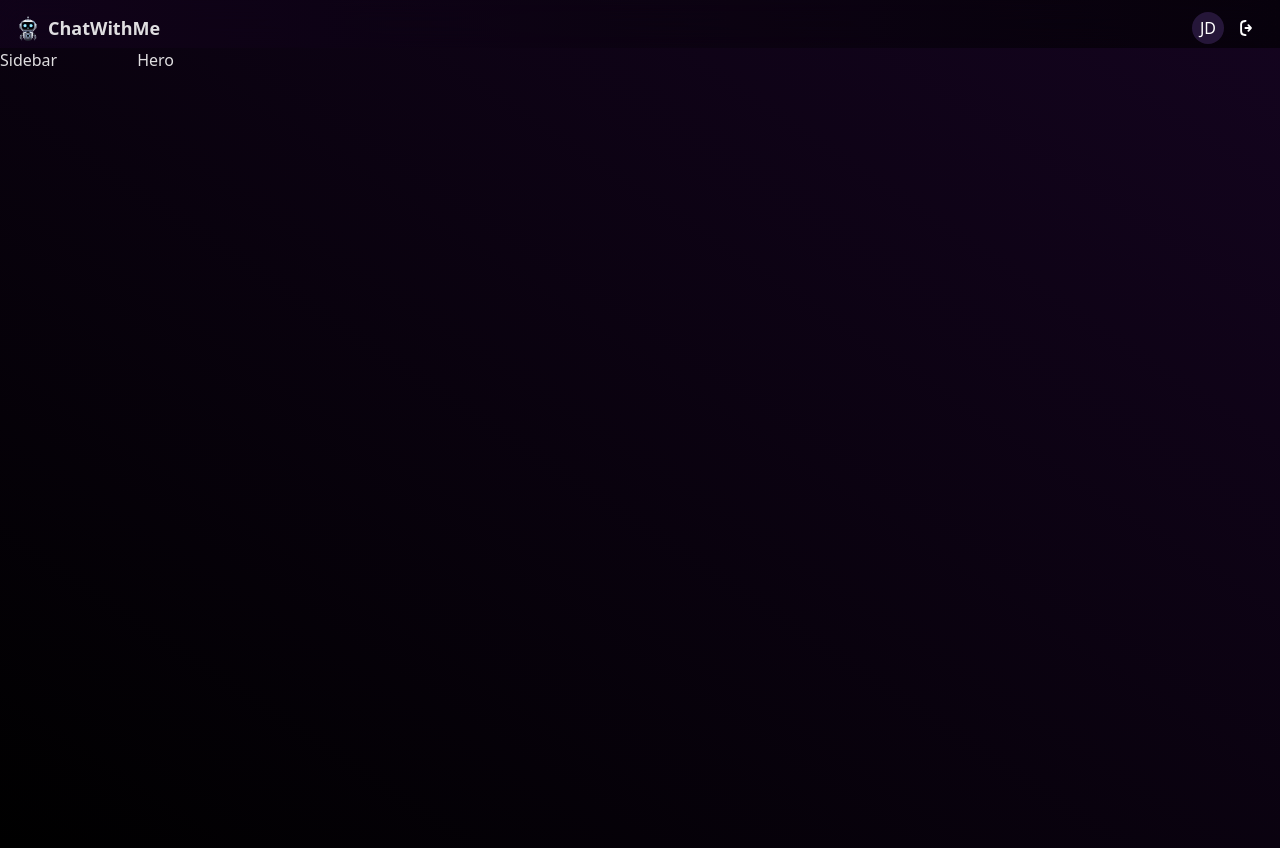
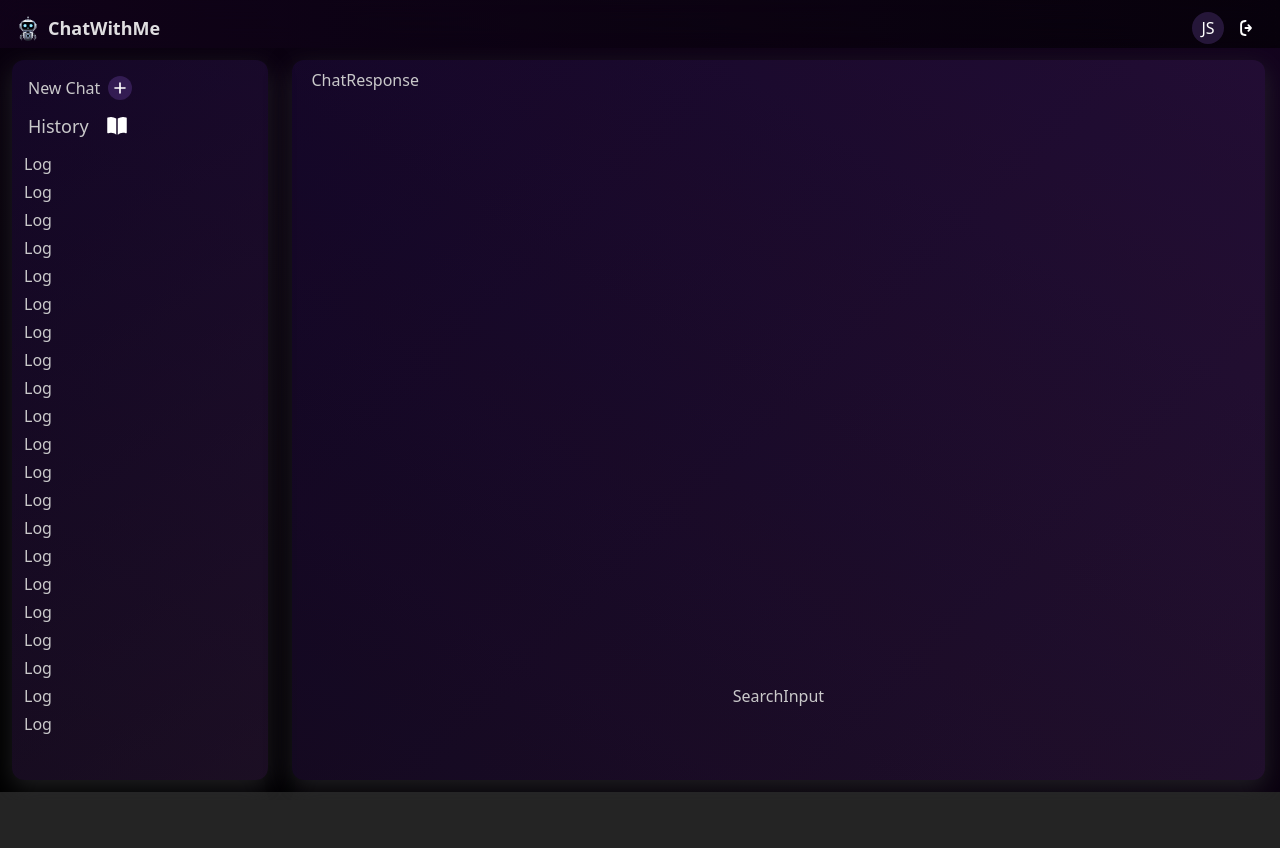
Before and after one commit to shiva0022/chat-bot, a React (Vite) app in the folder Frontend/: page / in a window 1280 px wide. After the commit the page ends 800 px from the top, so only its background shows below. Built offline with nearby package versions, Linux system fonts and the light colour scheme.

Commit message:
side bar and hero added

```diff
--- a/Frontend/package.json
+++ b/Frontend/package.json
@@ -10,6 +10,7 @@
     "preview": "vite preview"
   },
   "dependencies": {
+    "@heroicons/react": "^2.2.0",
     "@tailwindcss/vite": "^4.1.8",
     "react": "^19.1.0",
     "react-dom": "^19.1.0",
--- a/Frontend/src/components/Account.jsx
+++ b/Frontend/src/components/Account.jsx
@@ -3,8 +3,8 @@ import React from 'react';
 const Account = () => {
     // Mock user data - replace with actual user data from your auth system
     const user = {
-        firstName: "John",
-        lastName: "Doe"
+        firstName: "Jakka",
+        lastName: "Shiva"
     };
 
     const getInitials = (firstName, lastName) => {
@@ -13,7 +13,7 @@ const Account = () => {
 
     return (
         <div className="flex items-center mr-4 gap-4">
-            <div className="w-8 h-8 flex items-center justify-center bg-[#a970ff]/20 backdrop-blur-sm border-0 text-white rounded-full hover:border-violet-500 hover:shadow-[0_0_8px_#a855f7] transition duration-200">
+            <div className="w-8 h-8 flex items-center justify-center bg-[#a970ff]/20 backdrop-blur-sm border-0 text-white rounded-full hover:border-violet-500 hover:shadow-[0_0_8px_#a855f7] transition duration-200 cursor-pointer">
                 {getInitials(user.firstName, user.lastName)}
             </div>
             <button
--- a/Frontend/src/components/AuthButtons.jsx
+++ b/Frontend/src/components/AuthButtons.jsx
@@ -1,12 +1,16 @@
-import React from 'react';
+import React from "react";
 
 const AuthButtons = () => {
-    return (
-        <div className="mr-2 flex gap-[10px] auth-buttons">
-            <button type="button">Login</button>
-            <button type="button">SignUp</button>
-        </div>
-    );
-}
+  return (
+    <div className="mr-2 flex gap-[10px] auth-buttons">
+      <button type="button" onClick={() => alert("redirect to login")}>
+        Login
+      </button>
+      <button type="button" onClick={() => alert("redirect to register")}>
+        SignUp
+      </button>
+    </div>
+  );
+};
 
 export default AuthButtons;
--- /dev/null
+++ b/Frontend/src/components/ChatResponse.jsx
@@ -0,0 +1,9 @@
+import React from 'react';
+
+const ChatResponse = () => {
+  return (
+    <div>ChatResponse</div>
+  )
+}
+
+export default ChatResponse;
--- a/Frontend/src/components/Hero.jsx
+++ b/Frontend/src/components/Hero.jsx
@@ -1,8 +1,17 @@
 import React from 'react';
+import ChatResponse from './ChatResponse';
+import SearchInput from './SearchInput';
 
 const Hero = () => {
     return (
-    <div>Hero</div>
+      <div className="m-3 h-[90vh] w-[76vw] flex flex-col items-center rounded-[8px] hero">
+        <div className="chat-response w-[96%] h-[76vh] my-2">
+          <ChatResponse />
+        </div>
+        <div className="search-input">
+          <SearchInput />
+        </div>
+      </div>
     );
 }
 
--- /dev/null
+++ b/Frontend/src/components/Log.jsx
@@ -0,0 +1,11 @@
+import React from 'react';
+
+const Log = () => {
+  return (
+    <div className="cursor-pointer" onClick={() => alert("loadPreviousChat")}>
+      Log
+    </div>
+  );
+}
+
+export default Log;
--- /dev/null
+++ b/Frontend/src/components/SearchInput.jsx
@@ -0,0 +1,9 @@
+import React from 'react';
+
+const SearchInput = () => {
+  return (
+    <div>SearchInput</div>
+  );
+}
+
+export default SearchInput;
--- a/Frontend/src/components/Sidebar.jsx
+++ b/Frontend/src/components/Sidebar.jsx
@@ -1,9 +1,33 @@
-import React from 'react';
+import React from "react";
+import Log from "./Log";
+import { PlusIcon } from "@heroicons/react/24/outline";
+import { BookOpenIcon } from "@heroicons/react/24/solid";
 
 const Sidebar = () => {
-    return (
-        <div className="h-screen">Sidebar</div>
-    );
-}
+  return (
+    <div className="m-3 h-[90vh] w-[20vw] rounded-[8px] sidebar">
+      <div className="flex gap-2 mx-4 mt-4">
+        <h1 className="text-base">New Chat</h1>
+        <button
+          className="cursor-pointer rounded-full bg-[#a970ff]/20 w-6 h-6 flex items-center justify-center"
+          type="button"
+          onClick={() => alert("new Chat")}
+        >
+          <PlusIcon className="w-4 h-4 text-white" strokeWidth={2.5} />
+        </button>
+      </div>
+      <div className="flex gap-2 my-1 mx-2 mb-0 items-center">
+        <h1 className="text-lg m-2">History</h1>
+        <BookOpenIcon className="w-6 h-6 text-white" strokeWidth={2.5} />
+      </div>
+      <div className="h-[74vh] flex flex-col items-start mx-2 p-1 gap-1 logs">
+        {/* design later */}
+        {Array.from({ length: 25 }).map((_, i) => (
+          <Log key={i}  />
+        ))}
+      </div>
+    </div>
+  );
+};
 
 export default Sidebar;
--- a/Frontend/src/index.css
+++ b/Frontend/src/index.css
@@ -59,7 +59,7 @@ header {
   font-size: 12px;
   font-weight: 500;
   white-space: nowrap;
-  top: 100%;
+  top: 30%;
   left: 50%;
   transform: translate(-50%, 10px);
   margin-top: 8px;
@@ -73,6 +73,56 @@ header {
   animation: slideUpFadeIn 300ms ease forwards;
 }
 
+.sidebar {
+  background: linear-gradient(
+    135deg,
+    rgba(45, 18, 95, 0.3) 0%,
+    rgba(87, 47, 110, 0.3) 100%
+  );
+  box-shadow: 0 8px 24px rgba(44, 44, 47, 0.669);
+  border-radius: 12px;
+  color: rgba(210, 210, 210, 0.958);
+}
+
+.logs {
+  overflow-y: scroll;
+}
+
+.logs::-webkit-scrollbar {
+  width: 0px;
+  opacity: 0%;
+  transition: all 300ms ease-in-out;
+}
+
+.logs::-webkit-scrollbar-track {
+  background: transparent;
+}
+
+.logs::-webkit-scrollbar-thumb {
+  background: rgba(169, 112, 255, 0.264);
+  border-radius: 4px;
+}
+
+.logs::-webkit-scrollbar-thumb:hover {
+  background: rgba(169, 112, 255, 0.519);
+}
+
+.logs:hover::-webkit-scrollbar {
+  opacity: 100%;
+  width: 4px;
+}
+
+.hero {
+  background: linear-gradient(
+    135deg,
+    rgba(45, 18, 95, 0.3) 0%,
+    rgba(87, 47, 110, 0.3) 100%
+  );
+  box-shadow: 0 8px 24px rgba(44, 44, 47, 0.669);
+  border-radius: 12px;
+  color: rgba(210, 210, 210, 0.958);
+}
+
 @keyframes slideUpFadeIn {
   0% {
     opacity: 0;
--- a/Frontend/src/pages/Home.jsx
+++ b/Frontend/src/pages/Home.jsx
@@ -7,7 +7,7 @@ const Home = () => {
   return (
     <div>
         <Navbar />
-        <div className="flex gap-20">
+        <div className="flex">
           <Sidebar />
           <Hero />
         </div>
```
Also changed, not shown: 1 other file (tests, documents, lock files or other folders).
